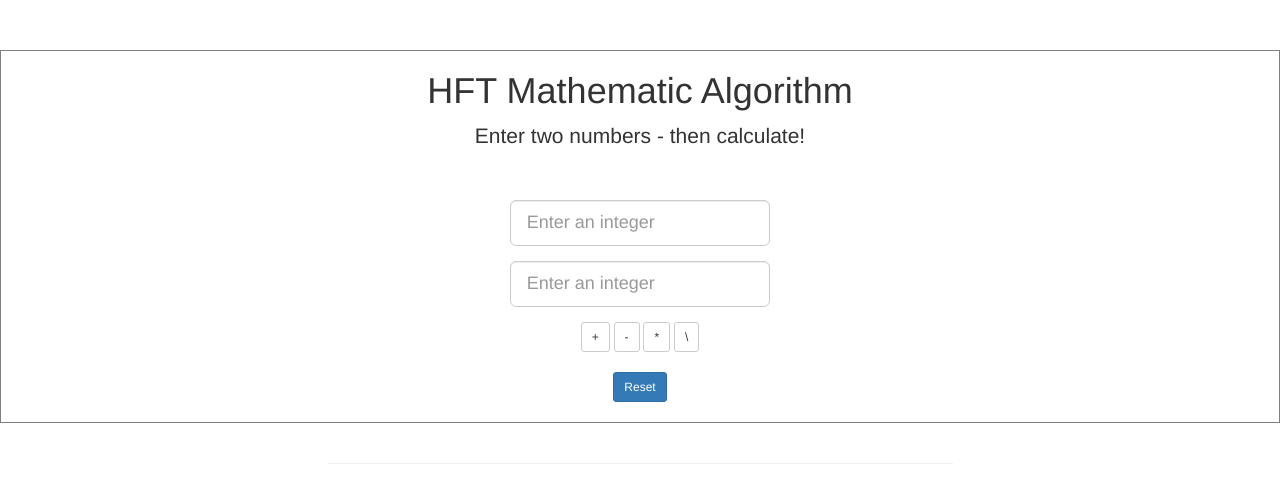
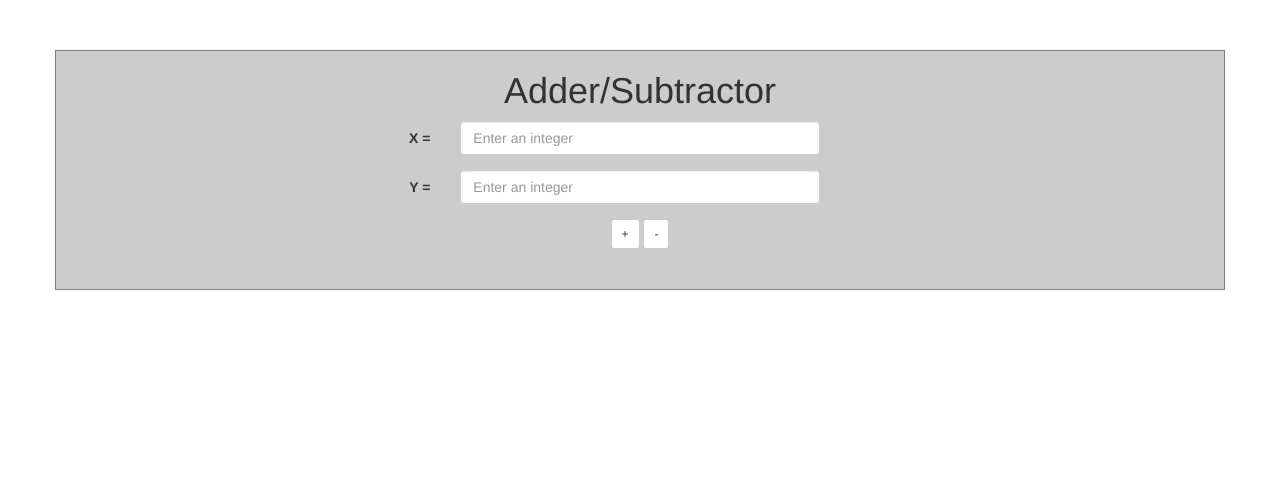
Before and after one commit to hamzajilanee/ng-projects, a website: page index.html in a window 1280 px wide. Drawn offline with nearby package versions, Linux system fonts and the light colour scheme.

Commit message:
Horrible commit message but project finished

```diff
--- a/index.html
+++ b/index.html
@@ -7,37 +7,30 @@
     <link href="css/app.css" rel="stylesheet" media="screen">
   </head>
   <body>
-    <div class="container-one">
+    <div class="container wrap">
       <div class="row">
-        <div class="col-md-8 col-md-offset-2">
-          <h1>HFT Mathematic Algorithm</h1>
-          <p class="lead">Enter two numbers - then calculate!<p>
-          <br>
-          <form role="form" id="integerForm">
-          <div class="row">
-            <div class="col-md-4 col-md-offset-4">
-              <div class="form-group">
-                <input type="text" class="form-control input-lg" id="value1" placeholder="Enter an integer">
-              </div>
-              <div class="form-group">
-                <input type="text" class="form-control input-lg" id="value2" placeholder="Enter an integer">
+        <div class="col-xs-12">
+          <h1>Adder/Subtractor</h1>
+          <form class="form-horizontal" id="integerForm">
+          	<div class="form-group">
+          		<label for="x" class="col-xs-2 col-xs-offset-2 control-label">X = </label>
+              <div class="col-xs-4">
+                <input type="text" class="form-control" id="value1" placeholder="Enter an integer">
               </div>
             </div>
-          </div>
-          <button class="btn btn-default btn-sm btn" id="add-btn">+</button>
-          <button class="btn btn-default btn-sm btn" id="subtract-btn">-</button>
-          <button class="btn btn-default btn-sm btn" id="multiply-btn">*</button>
-          <button class="btn btn-default btn-sm btn" id="divide-btn">\</button><br><br>
-          <button class="btn btn-primary btn-sm btn" id="reset-btn">Reset</button>
+            <div class="form-group">
+            	<label for="y" class="col-xs-2 col-xs-offset-2 control-label">Y = </label>
+              <div class="col-xs-4">
+                <input type="text" class="form-control" id="value2" placeholder="Enter an integer">
+              </div>
+            </div>
+          	<button class="btn btn-default btn-sm btn" id="add-btn">+</button>
+          	<button class="btn btn-default btn-sm btn" id="subtract-btn">-</button>
           </form>
         </div>
-      </div>
-    </div>
-    <div class="container-two">
-      <div class="row">
+
         <div class="col-md-6 col-md-offset-3">
           <br>
-          <hr>
           <h2 id="answer"></h2>
           <div id="alert"></div>
         </div>
--- a/js/app.js
+++ b/js/app.js
@@ -8,28 +8,20 @@ $(function() {
       e.preventDefault();
       $('#answer').hide();
       operator = $(this).attr('id');
-      if (operator === 'reset-btn') {
-        $('#value1').val('');
-        $('#value2').val('');
-        $('#alert').html('');
-      } else {
         value1 = $('#value1').val();
         value2 = $('#value2').val();
         validateValues(operator, value1, value2);
-      }
     });
   }
 
   // validate values
   function validateValues(operator, value1, value2) {
     if ((is_valid = !/^[0-9]*(\.[0-9]+)?$/.test(value1)) || (is_valid = !/^[0-9]*(\.[0-9]+)?$/.test(value2))) {
-      $('#alert').html('<span class="alert alert-danger">You must supply valid integers!</span>');
+      $('#alert').html('<span class="alert alert-danger">You must use valide integers!</span>');
     } else {
       $('#alert').html('');
       if (operator === 'add-btn') { addValues(value1, value2); }
       else if (operator === 'subtract-btn') { subtractValues(value1, value2);}
-      else if (operator === 'multiply-btn') { multiplyValues(value1, value2);}
-      else if (operator === 'divide-btn') { divideValues(value1, value2);}
       }
   }
 
@@ -45,27 +37,10 @@ $(function() {
     displayAnswer(operator="minus", value3, value1, value2);
   }
 
-  // multiply
-  function multiplyValues(value1, value2) {
-    value3 = parseFloat(value1) * parseFloat(value2);
-    displayAnswer(operator="times", value3, value1, value2);
-  }
-
-  // divide
-  function divideValues(value1, value2) {
-    if (parseFloat(value2) === 0) {
-      $('#alert').html('<span class="alert alert-danger">You cannot divide by 0!</span>');
-      console.log(typeof(value2));
-    } else {
-    value3 = parseFloat(value1) / parseFloat(value2);
-    displayAnswer(operator="divided by", value3, value1, value2);
-    }
-  }
-
   // display answer
   function displayAnswer(operator, answer, value1, value2) {
     $('#answer').html('<span>'+value1+' '+operator+' '+value2+' '+'= '+
-      (Math.round(value3 * 100)/100).toFixed(2)+'<span>');
+      value3 +'<span>');
     $('#answer').show();
   }
 
--- a/scss/app.scss
+++ b/scss/app.scss
@@ -1,14 +1,16 @@
+%center {
+	text-align: center;
+}
+
 #answer {
   display: none;
 }
 
-.container-one {
-  text-align: center;
-  margin-top: 50px;
+.wrap {
+  @extend %center;
   border: 1px solid gray;
   padding-bottom: 20px;
+  background: #ccc;
+  position: relative;
+  margin-top: 50px;
 }
-
-.container-two {
-  text-align: center;
-}
```
Also changed, not shown: css/app.css.
